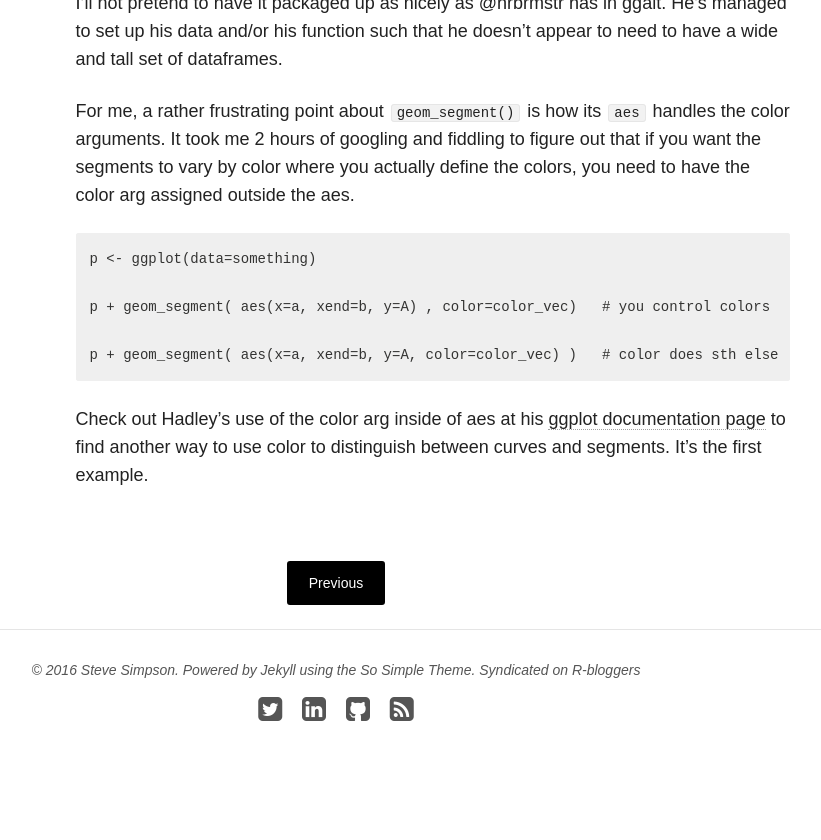
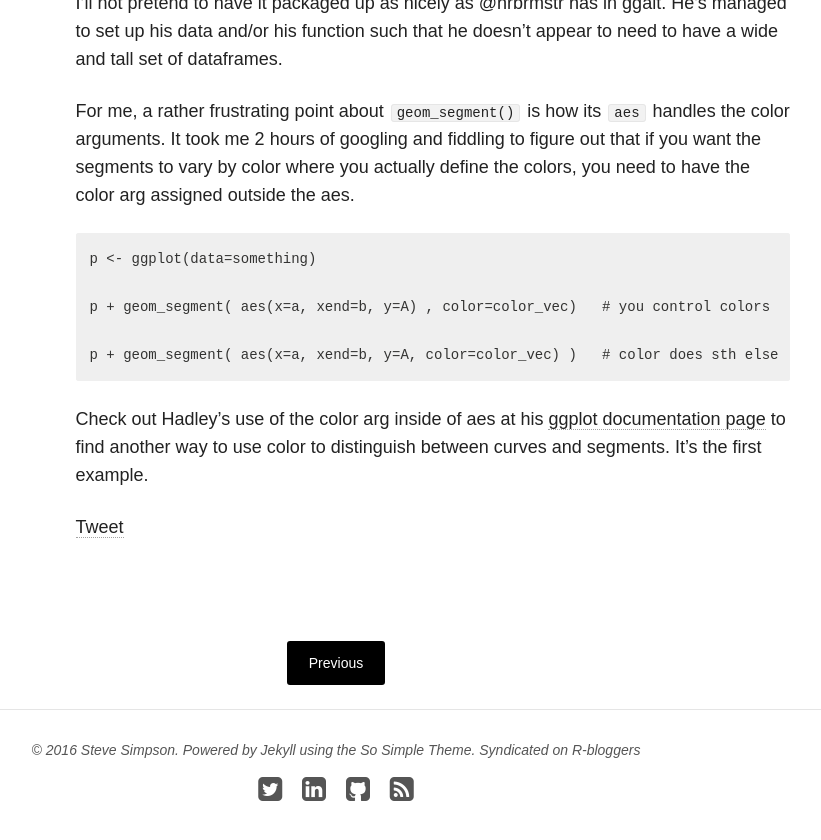
Before and after one commit to data-steve/data-steve.github.io, a Jekyll site: the page built from _posts/2016-05-14-making-ggdumbbell-smarter.md, in a window 1280 px wide and 900 px high, scrolled down 3106 px. Shown: the top 840 px of the window, without its empty margins (304-1125 px from the left). Built offline with Jekyll 4.4.1, drawn with Linux system fonts in a browser that asks for light colours; nearby versions of some CDN libraries; comment, search, counter and statistics services are not loaded.

Commit message:
dumbbell post

```diff
--- a/_posts/2016-05-14-making-ggdumbbell-smarter.md
+++ b/_posts/2016-05-14-making-ggdumbbell-smarter.md
@@ -73,3 +73,7 @@
 
 
 Check out Hadley's use of the color arg inside of aes at his [ggplot documentation page](http://docs.ggplot2.org/current/geom_segment.html) to find another way to use color to distinguish between curves and segments. It's the first example.
+
+
+<a href="https://twitter.com/share" class="twitter-share-button" data-via="data_steve" data-size="large" data-hashtags="rstats,ggplot2,datascience,dataviz" data-dnt="true">Tweet</a>
+<br><br>
```
